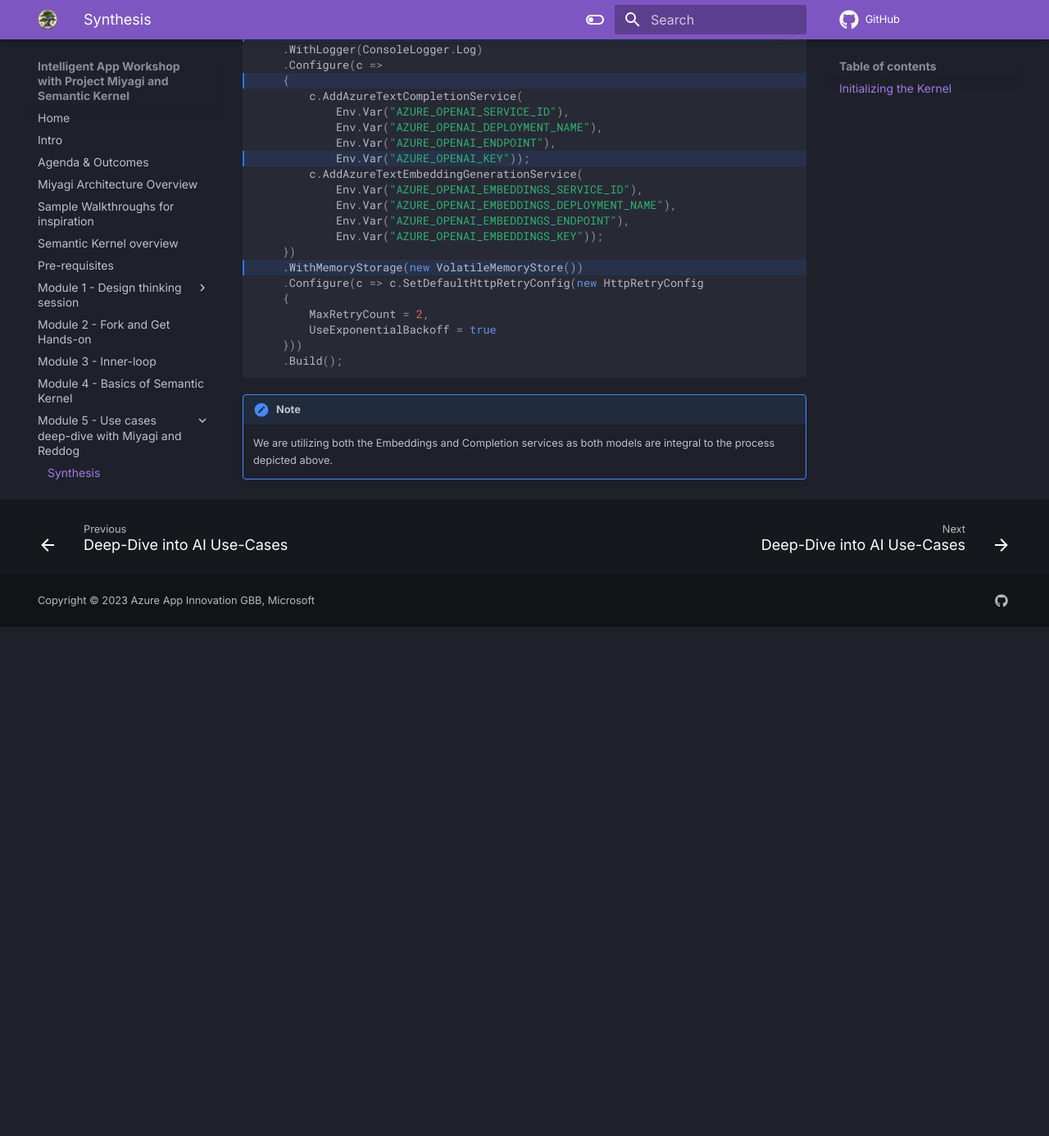
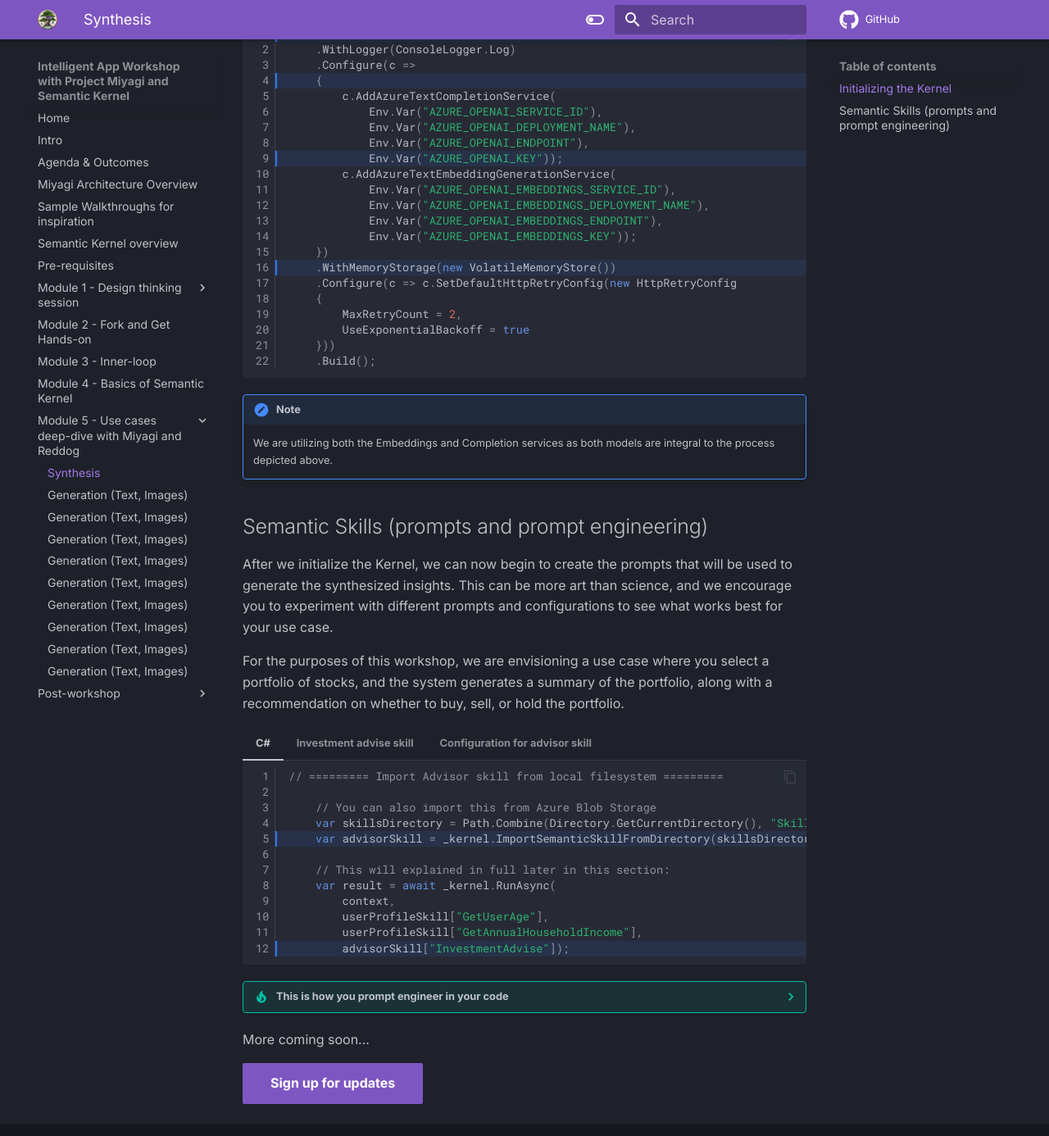
Before and after one commit to Azure/intelligent-app-workshop, an MkDocs documentation site: the page built from docs/wksp/05-use-cases/synthesis.md, in a window 1280 px wide and 1400 px high, scrolled down 967 px. Shown: the top 1386 px of the window at 82% size. Built offline with MkDocs 1.6.1 and Material for MkDocs 9.7.7, drawn with Linux system fonts in a browser that asks for light colours; comment, search, counter and statistics services are not loaded; before the commit the page ends 1732 px from its top, so only the background shows below that; some of the changed text lies outside the part shown.

Commit message:
add use case docs for synthesis

````diff
--- /dev/null
+++ b/docs/assets/Skills/AdvisorSkill/InvestmentAdvise/config.json
@@ -0,0 +1,26 @@
+{
+  "schema": 1,
+  "type": "completion",
+  "description": "Gives financial advise on how to allocate portfolio, given a risk tolerance and a set of assets",
+  "completion": {
+    "max_tokens": 512,
+    "temperature": 0.9,
+    "top_p": 1.0,
+    "presence_penalty": 1.0,
+    "frequency_penalty": 1.0
+  },
+  "input": {
+    "parameters": [
+      {
+        "name": "portfolio",
+        "description": "Asset portfolio as JSON text",
+        "defaultValue": ""
+      },
+      {
+        "name": "user",
+        "description": "User information as JSON text",
+        "defaultValue": ""
+      }
+    ]
+  }
+}
--- /dev/null
+++ b/docs/assets/Skills/AdvisorSkill/InvestmentAdvise/skprompt.txt
@@ -0,0 +1,23 @@
+ONLY USE JSON PROPERTIES IN THIS LIST:
+[JSON PROPERTY LIST]
+portfolio
+[END LIST]
+
+[CONTENT]
+{
+  {{$stocks}}
+}
+[END CONTENT]
+
+EMIT WELL FORMED JSON ALWAYS.
+BE BRIEF AND TO THE POINT.
+
+Act as a financial advisor and respond in the voice of {{$voice}} and be creative but limit to a sentence less than 20 words.
+Provide advice based on the given portfolio allocation and user information such as a age, income, and risk.
+For someone who is {{UserProfileSkill.GetUserAge $userId}} years old, with {{UserProfileSkill.GetAnnualHouseholdIncome $userId}} as household income, and with a risk tolerance of {{$risk}}, what recommendation would {{$voice}} give.
+Return well-formed JSON with a "gptRecommendation" property containing {{$voice}}'s' recommendation in a creative and funny tone.
+Example: {"portfolio":[{"symbol":"MSFT","gptRecommendation":"Booyah! Hold on, steady growth! Diversify, though!"},{"symbol":"PEP","gptRecommendation":"Buy, buy, buy! Solid dividends, sweet stability!"}]}
+
+Zeitgeist to consider: reddit wisdom of crowds opinions for: {{recall $tickers}}
+
++++++
--- /dev/null
+++ b/docs/assets/Skills/AdvisorSkill/PortfolioAllocation/config.json
@@ -0,0 +1,26 @@
+{
+  "schema": 1,
+  "type": "completion",
+  "description": "Gives financial advise on how to allocate portfolio, given a risk tolerance and a set of assets",
+  "completion": {
+    "max_tokens": 512,
+    "temperature": 0.4,
+    "top_p": 1.0,
+    "presence_penalty": 0.0,
+    "frequency_penalty": 0.0
+  },
+  "input": {
+    "parameters": [
+      {
+        "name": "portfolio",
+        "description": "Asset portfolio as JSON text",
+        "defaultValue": ""
+      },
+      {
+        "name": "user",
+        "description": "User information as JSON text",
+        "defaultValue": ""
+      }
+    ]
+  }
+}
--- /dev/null
+++ b/docs/assets/Skills/AdvisorSkill/PortfolioAllocation/skprompt.txt
@@ -0,0 +1,21 @@
+ONLY USE JSON PROPERTIES IN THIS LIST:
+[JSON PROPERTY LIST]
+portfolio
+[END LIST]
+
+[CONTENT]
+{
+  {{$portfolio}}
+}
+[END CONTENT]
+
+EMIT WELL FORMED JSON ALWAYS.
+BE BRIEF AND TO THE POINT.
+
+Act as a financial advisor and provide advice based on the given portfolio allocation and user information such as a age, income, and risk.
+For someone who is {{UserProfileSkill.GetUserAge $userId}} years old, with {{UserProfileSkill.GetAnnualHouseholdIncome $userId}} as household income, and with a risk tolerance of {{$risk}}, what is an ideal advice on the given portfolio allocation?
+Your advice should be one of the following outputs: "Buy", "Sell", or "Hold" as show in the example below.
+Return well-formed JSON with an "gptRecommendation" property containing your recommendation.
+Example: {"portfolio":[{"name":"Stocks","gptRecommendation":""},{"name":"Bonds","gptRecommendation":""},{"name":"Cash","gptRecommendation":""},{"name":"Home Equity","gptRecommendation":""}]}
+
++++++
--- a/docs/wksp/05-use-cases/synthesis.md
+++ b/docs/wksp/05-use-cases/synthesis.md
@@ -10,7 +10,7 @@ Firstly, we initialize the Kernel following the method [outlined in Project Miya
 
 === "C#"
 
-    ```csharp hl_lines="1-1 4 9 16"
+    ```csharp hl_lines="1-1 4 9 16" linenums="1"
     var kernel = Kernel.Builder
         .WithLogger(ConsoleLogger.Log)
         .Configure(c =>
@@ -36,17 +36,65 @@ Firstly, we initialize the Kernel following the method [outlined in Project Miya
     ```
 === "Python"
 
-    ```python hl_lines="4 7-8 10"
+    ```python hl_lines="4 7-8 11-12 16" linenums="1"
     import semantic_kernel as sk
     from semantic_kernel.connectors.ai.open_ai import AzureTextCompletion
 
     kernel = sk.Kernel()
 
     api_key, org_id = sk.openai_settings_from_dot_env()
-    kernel.config.add_text_completion_service("dv", OpenAITextCompletion("text-davinci-003", api_key, org_id))
-    kernel.config.add_text_embedding_generation_service("ada", OpenAITextEmbedding("text-embedding-ada-002", api_key, org_id))
+    kernel.config.add_text_completion_service("dv",
+                    OpenAITextCompletion("text-davinci-003",
+                                            api_key,
+                                            org_id))
+    kernel.config.add_text_embedding_generation_service("ada",
+                    OpenAITextEmbedding("text-embedding-ada-002",
+                                            api_key,
+                                            org_id))
 
     kernel.register_memory_store(memory_store=sk.memory.VolatileMemoryStore())
     ```
 !!! note
     We are utilizing both the Embeddings and Completion services as both models are integral to the process depicted above.
+
+## Semantic Skills (prompts and prompt engineering)
+
+After we initialize the Kernel, we can now begin to create the prompts that will be used to generate the synthesized insights. This can be more art than science, and we encourage you to experiment with different prompts and configurations to see what works best for your use case.
+
+For the purposes of this workshop, we are envisioning a use case where you select a portfolio of stocks, and the system generates a summary of the portfolio, along with a recommendation on whether to buy, sell, or hold the portfolio.
+
+=== "C#"
+
+    ```csharp hl_lines="5 12" linenums="1"
+    // ========= Import Advisor skill from local filesystem =========
+
+        // You can also import this from Azure Blob Storage
+        var skillsDirectory = Path.Combine(Directory.GetCurrentDirectory(), "Skills");
+        var advisorSkill = _kernel.ImportSemanticSkillFromDirectory(skillsDirectory, "AdvisorSkill");
+
+        // This will explained in full later in this section:
+        var result = await _kernel.RunAsync(
+            context,
+            userProfileSkill["GetUserAge"],
+            userProfileSkill["GetAnnualHouseholdIncome"],
+            advisorSkill["InvestmentAdvise"]);
+    ```
+=== "Investment advise skill"
+
+    ```json hl_lines="8 15-21" linenums="1"
+     --8<-- "docs/assets/Skills/AdvisorSkill/InvestmentAdvise/skprompt.txt"
+    +++++
+    ```
+=== "Configuration for advisor skill"
+
+    ```json hl_lines="3 6-8" linenums="1"
+    --8<-- "docs/assets/Skills/AdvisorSkill/InvestmentAdvise/config.json"
+    +++++
+    ```
+??? tip "This is how you prompt engineer in your code"
+    The snippets above highlight some of the primitives of SK that allow you to easily integrate `prompt engineering` in your existing workflows.
+
+
+More coming soon...
+
+[Sign up for updates](https://forms.office.com/r/rLds2s8RH1){ :target="_blank" .md-button .md-button--primary }
--- a/mkdocs.yml
+++ b/mkdocs.yml
@@ -20,14 +20,14 @@ nav:
     - wksp/05-use-cases/index.md
     - Synthesis: wksp/05-use-cases/synthesis.md
     - Generation (Text, Images): wksp/05-use-cases/generation.md
-    - Conversation: wksp/05-use-cases/index.md
-    - Summarization: wksp/05-use-cases/index.md
-    - Classification: wksp/05-use-cases/index.md
-    - Translation: wksp/05-use-cases/index.md
-    - Speech-to-text: wksp/05-use-cases/index.md
-    - Semantic Search: wksp/05-use-cases/index.md
-    - Anomaly Detection: wksp/05-use-cases/index.md
-    - Plugins: wksp/05-use-cases/index.md
+    - Conversation: wksp/05-use-cases/generation.md
+    - Summarization: wksp/05-use-cases/generation.md
+    - Classification: wksp/05-use-cases/generation.md
+    - Translation: wksp/05-use-cases/generation.md
+    - Speech-to-text: wksp/05-use-cases/generation.md
+    - Semantic Search: wksp/05-use-cases/generation.md
+    - Anomaly Detection: wksp/05-use-cases/generation.md
+    - Plugins: wksp/05-use-cases/generation.md
   - Post-workshop:
     - Feedback: wksp/other/feedback.md
 
````
Also changed, not shown: docs/wksp/05-use-cases/generation.md (added, +7 -0 lines), 1 other file.
